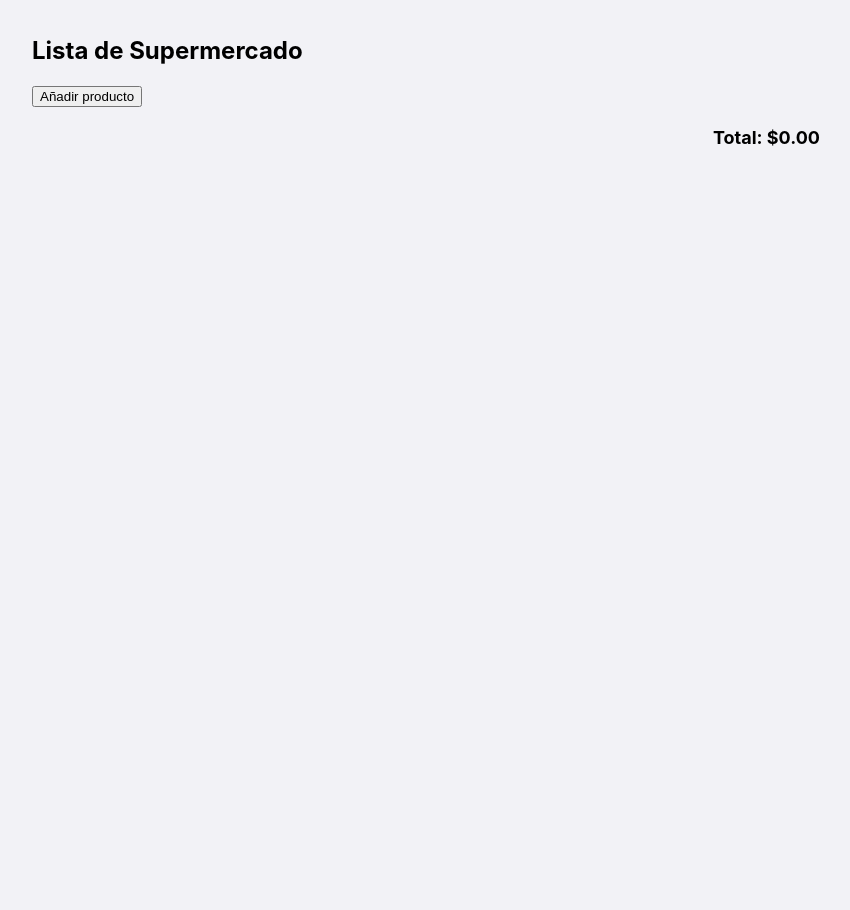
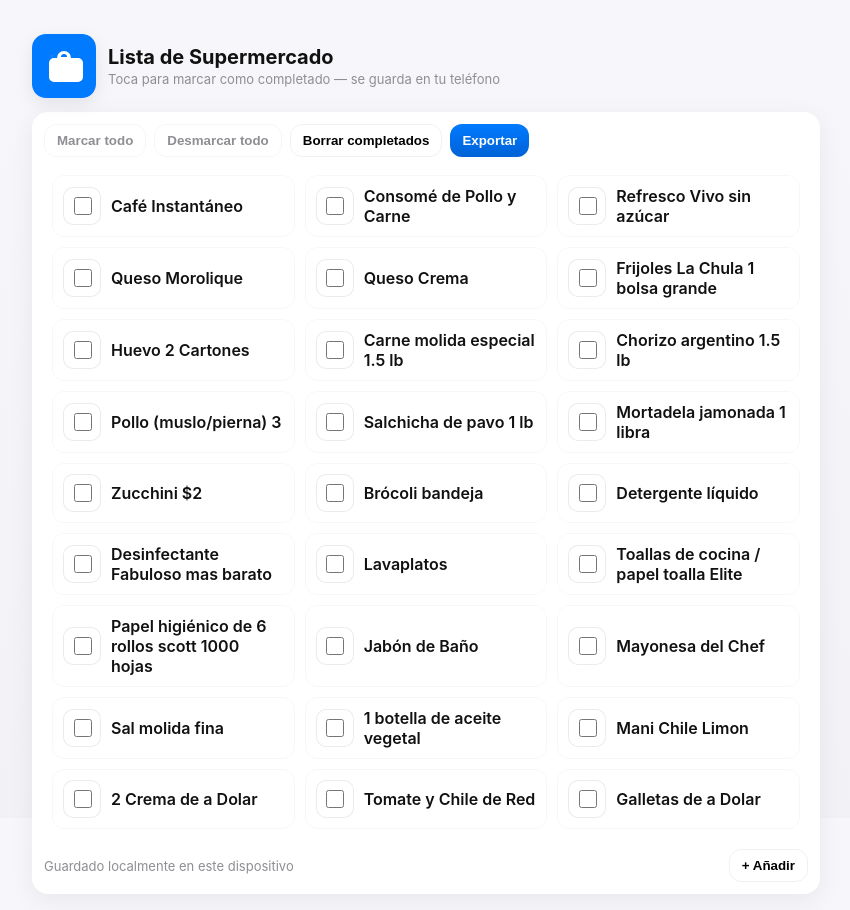
Before and after one commit to miltonayala/listaDeCompras, a plain HTML site: page index.html in a window 1280 px wide. Shown: the whole page, without its empty margins (214-1064 px from the left). Before the commit the page ends 800 px from the top, so only its background shows below. Drawn offline with Linux system fonts and the light colour scheme.

Commit message:
Lista de cosas

```diff
--- a/index.html
+++ b/index.html
@@ -7,117 +7,195 @@
   <style>
     :root{
       --bg:#f2f2f6; --card:#ffffff; --muted:#8e8e93; --accent:#007aff; --radius:16px;
+      --glass: rgba(255,255,255,0.6);
     }
     *{box-sizing:border-box}
-    body{margin:0;font-family:-apple-system,BlinkMacSystemFont; background:var(--bg);}
-    .wrap{max-width:820px;margin:auto;padding:16px}
-    ul{list-style:none;padding:0;margin:0}
-    .item{display:flex;align-items:center;gap:10px;padding:12px;border-radius:12px;background:#fff;margin-bottom:10px;position:relative}
-    .title{font-weight:600}
+    html,body{height:100%;margin:0;font-family:-apple-system, BlinkMacSystemFont, "Segoe UI", Roboto, "Helvetica Neue", Arial; background:linear-gradient(180deg,#f7f7fb 0%,var(--bg) 100%); color:#111}
+    .wrap{max-width:820px;margin:18px auto;padding:16px}
+    .top{display:flex;gap:12px;align-items:center}
+    .logo{width:64px;height:64px;border-radius:14px;overflow:hidden;flex:0 0 64px;box-shadow:0 6px 18px rgba(0,0,0,0.08)}
+    .logo img{width:100%;height:100%;object-fit:cover}
+    h1{font-size:20px;margin:0}
+    p.lead{margin:2px 0 0;color:var(--muted);font-size:13px}
+
+    .card{margin-top:14px;background:var(--card);border-radius:var(--radius);padding:12px;box-shadow:0 6px 24px rgba(10,10,20,0.06)}
+    .controls{display:flex;gap:8px;flex-wrap:wrap;margin-bottom:10px}
+    button{background:transparent;border:1px solid rgba(0,0,0,0.06);padding:8px 12px;border-radius:12px;font-weight:600}
+    .accent{background:linear-gradient(180deg,var(--accent),#0062d6);color:white;border:0}
+    .muted{color:var(--muted);border:1px solid rgba(0,0,0,0.04)}
+
+    ul.checklist{list-style:none;padding:8px;margin:0;display:grid;grid-template-columns:repeat(auto-fit,minmax(220px,1fr));gap:10px}
+    li.item{display:flex;align-items:center;gap:10px;padding:10px;border-radius:12px;border:1px solid rgba(0,0,0,0.03)}
+    .checkbox{width:38px;height:38px;border-radius:10px;display:inline-grid;place-items:center;border:1px solid rgba(0,0,0,0.08);background:var(--glass);flex:0 0 38px}
+    input[type=checkbox]{width:18px;height:18px}
+    .label{flex:1}
+    .label .title{font-weight:600}
+    .label .sub{font-size:12px;color:var(--muted)}
+
     .done .title{text-decoration:line-through;color:var(--muted)}
-    .cost{width:70px;border:1px solid #ddd;border-radius:8px;padding:4px}
-    .menu-btn{margin-left:auto; background:#eee;padding:6px 10px;border-radius:8px;cursor:pointer}
-    .menu{display:none;position:absolute;right:12px;top:48px;background:#fff;border:1px solid #ccc;border-radius:10px;padding:8px;z-index:50}
-    .menu.show{display:block}
-    #total{font-size:18px;font-weight:700;margin-top:20px;text-align:right}
+
+    .footer{margin-top:12px;display:flex;justify-content:space-between;align-items:center}
+    .small{font-size:13px;color:var(--muted)}
+
+    /* responsive spacing for mobile */
+    @media (max-width:420px){.wrap{padding:12px}.logo{width:56px;height:56px;border-radius:12px}}
   </style>
 </head>
 <body>
   <div class="wrap">
-    <h2>Lista de Supermercado</h2>
-    <button id="addItem">Añadir producto</button>
-    <ul id="list"></ul>
-    <div id="total">Total: $0.00</div>
+    <div class="top">
+    <div class="logo" style="color:var(--accent);">
+        <svg role="img" aria-labelledby="logoTitle" viewBox="0 0 64 64" width="64" height="64" xmlns="http://www.w3.org/2000/svg">
+            <title id="logoTitle">Logo — Lista de Supermercado</title>
+            <!-- rounded square background -->
+            <rect x="0" y="0" width="64" height="64" rx="12" fill="currentColor"/>
+            <!-- shopping bag icon (white) -->
+            <path d="M42 24h-3a7 7 0 0 0-14 0h-3a5 5 0 0 0-5 5v14a5 5 0 0 0 5 5h24a5 5 0 0 0 5-5V29a5 5 0 0 0-5-5zM32 20a3 3 0 0 1 3 3h-6a3 3 0 0 1 3-3z" fill="#fff"/>
+            <!-- small accent detail -->
+            <circle cx="20" cy="22" r="1.6" fill="#ffffff" opacity="0.08"/>
+        </svg>
+    </div>
+      <div>
+        <h1>Lista de Supermercado</h1>
+        <p class="lead">Toca para marcar como completado — se guarda en tu teléfono</p>
+      </div>
+    </div>
+
+    <div class="card">
+      <div class="controls">
+        <button id="markAll" class="muted">Marcar todo</button>
+        <button id="unmarkAll" class="muted">Desmarcar todo</button>
+        <button id="clearDone">Borrar completados</button>
+        <button id="exportBtn" class="accent">Exportar</button>
+      </div>
+
+      <ul id="list" class="checklist" aria-live="polite">
+        <!-- items inserted by JS -->
+      </ul>
+      <!-- New features: cost field + delete button -->
+
+      <div class="footer">
+        <div class="small">Guardado localmente en este dispositivo</div>
+        <div><button id="addBtn">+ Añadir</button></div>
+      </div>
+    </div>
   </div>
 
-<script>
-const KEY='grocery_v2';
-// preload items restored
-const PRELOADED=[
-  {title:'Cereal Básico Dany B',done:false,cost:0},
-  {title:'Azúcar blanca',done:false,cost:0},
-  {title:'Café Selectos Gourmet',done:false,cost:0},
-  {title:'Café instantáneo',done:false,cost:0},
-  {title:'Consomé Mahler Pollo',done:false,cost:0},
-  {title:'Refresco Vivo sin azúcar',done:false,cost:0},
-  {title:'Vinagre blanco',done:false,cost:0},
-  {title:'Galleta Picnic',done:false,cost:0},
-  {title:'Queso Morolique',done:false,cost:0},
-  {title:'Huevo Selectos',done:false,cost:0},
-  {title:'Carne molida dorada',done:false,cost:0},
-  {title:'Carne molida especial',done:false,cost:0},
-  {title:'Chorizo argentino',done:false,cost:0},
-  {title:'Pollo (muslo/tierna selecta)',done:false,cost:0},
-  {title:'Salchicha de pavo',done:false,cost:0},
-  {title:'Jamón de pierna',done:false,cost:0},
-  {title:'Mortadela familiar',done:false,cost:0},
-  {title:'Posta negra',done:false,cost:0},
-  {title:'Zucchini',done:false,cost:0},
-  {title:'Brócoli mixto bandeja',done:false,cost:0},
-  {title:'Detergente líquido',done:false,cost:0},
-  {title:'Desinfectante Fabuloso',done:false,cost:0},
-  {title:'Lavaplatos',done:false,cost:0},
-  {title:'Toallas de cocina / papel toalla Elite',done:false,cost:0},
-  {title:'Papel higiénico',done:false,cost:0},
-  {title:'Jabón Protex',done:false,cost:0},
-  {title:'Crema dental Colgate',done:false,cost:0},
-  {title:'Escabeche de vegetales',done:false,cost:0},
-  {title:'Mayonesa del Chef',done:false,cost:0},
-  {title:'Bebida instantánea en polvo',done:false,cost:0},
-  {title:'6 pack Coca-Cola',done:false,cost:0},
-  {title:'Sal molida',done:false,cost:0},
-  {title:'Aceite de soya y palma',done:false,cost:0},
-  {title:'Sazonadores (tomate dulce Badia, chile limón, etc.)',done:false,cost:0},
-  {title:'Margarina Dany Vegana',done:false,cost:0}
-];
+  <script>
+    // Items based on receipt (user's list). Edit here if you want to change defaults.
 
-let items=load()();
+    const DEFAULT_ITEMS = [
+      {title:'Café Instantáneo'},
+      {title:'Consomé de Pollo y Carne'},
+      {title:'Refresco Vivo sin azúcar'},
+      {title:'Queso Morolique'},
+      {title:'Queso Crema'},
+      {title:'Frijoles La Chula 1 bolsa grande'},
+      {title:'Huevo 2 Cartones'},
+      {title:'Carne molida especial 1.5 lb'},
+      {title:'Chorizo argentino 1.5 lb'},
+      {title:'Pollo (muslo/pierna) 3'},
+      {title:'Salchicha de pavo 1 lb'},
+      {title:'Mortadela jamonada 1 libra'},
+      {title:'Zucchini $2'},
+      {title:'Brócoli bandeja'},
+      {title:'Detergente líquido'},
+      {title:'Desinfectante Fabuloso mas barato'},
+      {title:'Lavaplatos'},
+      {title:'Toallas de cocina / papel toalla Elite'},
+      {title:'Papel higiénico de 6 rollos scott 1000 hojas'},
+      {title:'Jabón de Baño'},
+      {title:'Mayonesa del Chef'},
+      {title:'Sal molida fina'},
+      {title:'1 botella de aceite vegetal'},
+      {title:'Mani Chile Limon'},
+      {title:'2 Crema de a Dolar'},
+      {title:'Tomate y Chile de Red'},
+      {title:'Galletas de a Dolar'}
 
-function load(){return JSON.parse(localStorage.getItem(KEY)||'[]')}
-function save(){localStorage.setItem(KEY,JSON.stringify(items))}
+    ];
 
-function render(){
-  const ul=document.getElementById('list');
-  ul.innerHTML='';
-  items.forEach((it,i)=>{
-    const li=document.createElement('li'); li.className='item'+(it.done?' done':'');
+    const KEY = 'grocery_checklist_v1_milton';
+    const listEl = document.getElementById('list');
+    const markAll = document.getElementById('markAll');
+    const unmarkAll = document.getElementById('unmarkAll');
+    const clearDone = document.getElementById('clearDone');
+    const exportBtn = document.getElementById('exportBtn');
+    const addBtn = document.getElementById('addBtn');
 
-    const chk=document.createElement('input'); chk.type='checkbox'; chk.checked=it.done;
-    chk.onchange=()=>{it.done=chk.checked; save(); render()};
-    li.appendChild(chk);
+    function load(){
+      try{
+        const raw = localStorage.getItem(KEY);
+        if(raw){
+          return JSON.parse(raw);
+        }
+      }catch(e){console.error(e)}
+      return DEFAULT_ITEMS.map(i=>({...i,done:false}));
+    }
 
-    const title=document.createElement('div'); title.className='title'; title.textContent=it.title;
-    li.appendChild(title);
+    function save(items){
+      localStorage.setItem(KEY,JSON.stringify(items));
+    }
 
-    const cost=document.createElement('input'); cost.className='cost'; cost.placeholder='$'; cost.value=it.cost||'';
-    cost.oninput=()=>{it.cost=parseFloat(cost.value)||0; save(); updateTotal()};
-    li.appendChild(cost);
+    function render(){
+      const items = load();
+      listEl.innerHTML='';
+      items.forEach((it,idx)=>{
+        const li = document.createElement('li'); li.className='item'+(it.done? ' done':'');
+        const box = document.createElement('label'); box.className='checkbox';
+        const chk = document.createElement('input'); chk.type='checkbox'; chk.checked = !!it.done; chk.dataset.idx=idx;
+        box.appendChild(chk);
+        const lbl = document.createElement('div'); lbl.className='label';
+        const title = document.createElement('div'); title.className='title'; title.textContent = it.title;
+        lbl.appendChild(title);
+        li.appendChild(box);
+        li.appendChild(lbl);
+        listEl.appendChild(li);
 
-    const btn=document.createElement('div'); btn.className='menu-btn'; btn.textContent='⋯';
-    btn.onclick=()=> menu.classList.toggle('show');
-    li.appendChild(btn);
+        chk.addEventListener('change', e=>{
+          const i = parseInt(e.target.dataset.idx,10);
+          items[i].done = e.target.checked;
+          save(items);
+          render();
+        });
 
-    const menu=document.createElement('div'); menu.className='menu';
-    const del=document.createElement('div'); del.textContent='Eliminar'; del.style.cursor='pointer'; del.onclick=()=>{items.splice(i,1); save(); render()};
-    menu.appendChild(del);
-    li.appendChild(menu);
+        // allow tap the row to toggle
+        li.addEventListener('click', ev=>{
+          if(ev.target.tagName.toLowerCase() === 'input') return;
+          const i = idx;
+          items[i].done = !items[i].done;
+          save(items);
+          render();
+        });
+      });
+    }
 
-    ul.appendChild(li);
-  });
-  updateTotal();
-}
+    markAll.addEventListener('click', ()=>{
+      const items = load(); items.forEach(i=>i.done=true); save(items); render();
+    });
+    unmarkAll.addEventListener('click', ()=>{ const items=load(); items.forEach(i=>i.done=false); save(items); render(); });
+    clearDone.addEventListener('click', ()=>{ const items=load(); const left = items.filter(i=>!i.done); save(left); render(); });
 
-function updateTotal(){
-  const total=items.reduce((s,it)=>s+(parseFloat(it.cost)||0),0);
-  document.getElementById('total').textContent='Total: $'+total.toFixed(2);
-}
+    exportBtn.addEventListener('click', ()=>{
+      const items = load();
+      const txt = items.map(i=> (i.done? '[x] ':'[ ] ') + i.title).join('\n');
+      const blob = new Blob([txt],{type:'text/plain'});
+      const url = URL.createObjectURL(blob);
+      const a = document.createElement('a'); a.href=url; a.download='lista_supermercado.txt'; document.body.appendChild(a); a.click(); a.remove(); URL.revokeObjectURL(url);
+    });
 
-document.getElementById('addItem').onclick=()=>{
-  const name=prompt('Nombre del producto:');
-  if(name){ items.push({title:name,done:false,cost:0}); save(); render(); }
-};
+    addBtn.addEventListener('click', ()=>{
+      const name = prompt('Añadir producto:');
+      if(name && name.trim()){ const items = load(); items.push({title:name.trim(), done:true}); save(items); render(); }
+    });
 
-render();
-</script>
+    // initial render
+    render();
+
+    // friendly hint for mobile: preserve orientation and iOS-ish feel
+    if(/iPhone|iPad|iPod/i.test(navigator.userAgent)){
+      console.log('iOS device detected — add to Home Screen for quick access');
+    }
+  </script>
 </body>
 </html>
```
